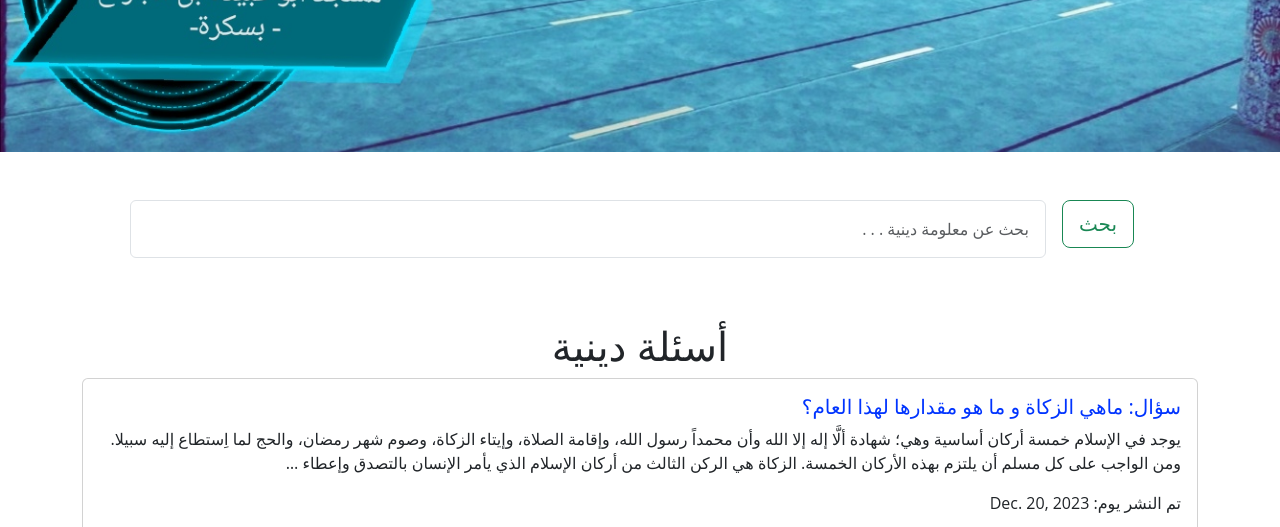
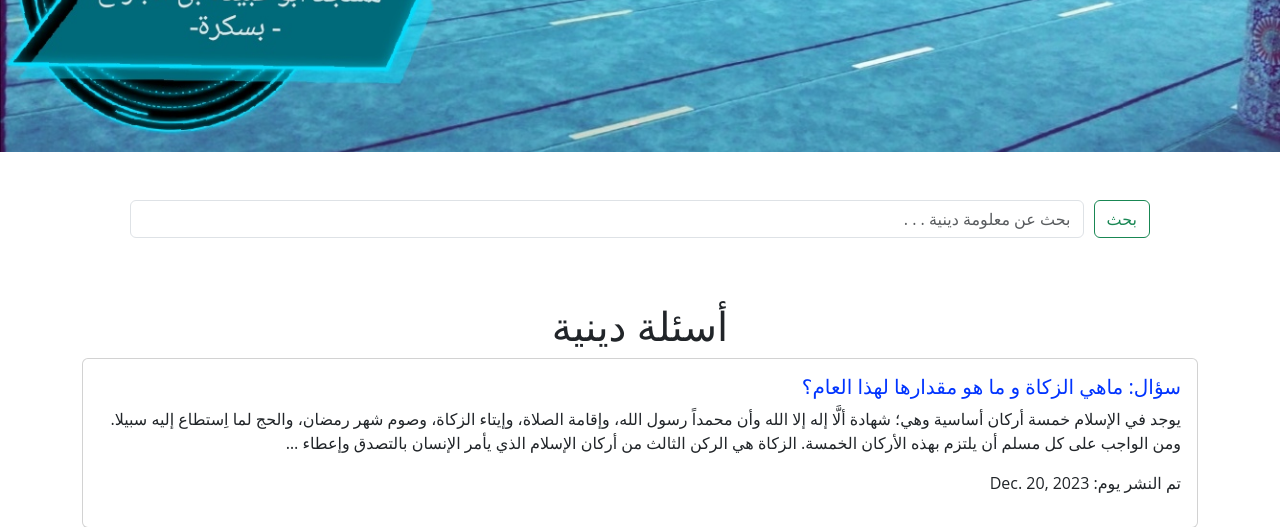
Before and after one commit to SaberHardy/abouObaidaMosque, a Django app: page /questions_blog/ in a window 1280 px wide. Shown: the part 488-1015 px from the top of the page. Run offline with Django 5.2, Linux system fonts and the light colour scheme; data comes from the database, SQL or seed files in the repository; some libraries are stand-ins or nearby versions.

Commit message:
map size

```diff
--- a/static/css/styles.css
+++ b/static/css/styles.css
@@ -278,11 +278,11 @@ nav img {
 }
 
 .submit-button {
-    background-color: #3d94ff;
+    background-color: #61c6ff;
     font-weight: bolder;
     font-size: 20px;
     color: black;
-    border-radius: 50px;
+    border-radius: 10px;
 }
 
 form {
@@ -457,6 +457,10 @@ nav .fa {
 /*    }*/
 /*}*/
 
+.input-search {
+    margin-right: 10px;
+}
+
 .second-side .map-side {
     /*margin-top: 50px;*/
 }
@@ -480,6 +484,10 @@ nav .fa {
     .nav-links ul li {
         display: block;
         text-align: right;
+    }
+
+    .input-search {
+        margin-right: 10px;
     }
 }
 
--- a/templates/appAbuObaida/index.html
+++ b/templates/appAbuObaida/index.html
@@ -43,7 +43,7 @@
             <div class="map-side text-center">
                 <iframe class="map-frame"
                         src="https://www.google.com/maps/embed?pb=!1m14!1m8!1m3!1d7621.150194832017!2d5.7219537571376655!3d34.84456971091022!3m2!1i1024!2i768!4f13.1!3m3!1m2!1s0x12f509d9463d1a4d%3A0x9884e47b11778b99!2sAbu%20Ubayda%20ibn%20al-Djarrah%20Mosque!5e0!3m2!1sen!2sus!4v1703129647632!5m2!1sen!2sus"
-                        width="600" height="450" style="border:0;" allowfullscreen="" loading="lazy"
+                        width="600" height="480" style="border:0;" allowfullscreen="" loading="lazy"
                         referrerpolicy="no-referrer-when-downgrade" disabled=""></iframe>
             </div>
         </div>
--- a/templates/appAbuObaida/questions_blog.html
+++ b/templates/appAbuObaida/questions_blog.html
@@ -7,10 +7,10 @@
 
     <div class="container my-5">
         <form class="d-flex mx-5 my-5" role="search" action="{% url 'search_question' %}" method="get">
-            <div class="d-flex align-items-stretch">
-                <button class="btn btn-outline-success btn-lg mx-3" type="submit" style="height: 100%;">بحث</button>
+            <div class="d-flex">
+                <button class="btn btn-outline-success" type="submit" style="height: 100%;">بحث</button>
 
-                <input class="form-control p-3" name="search" type="search" placeholder="بحث عن معلومة دينية . . ."
+                <input class="form-control input-search" name="search" type="search" placeholder="بحث عن معلومة دينية . . ."
                        aria-label="Search">
             </div>
         </form>
```
